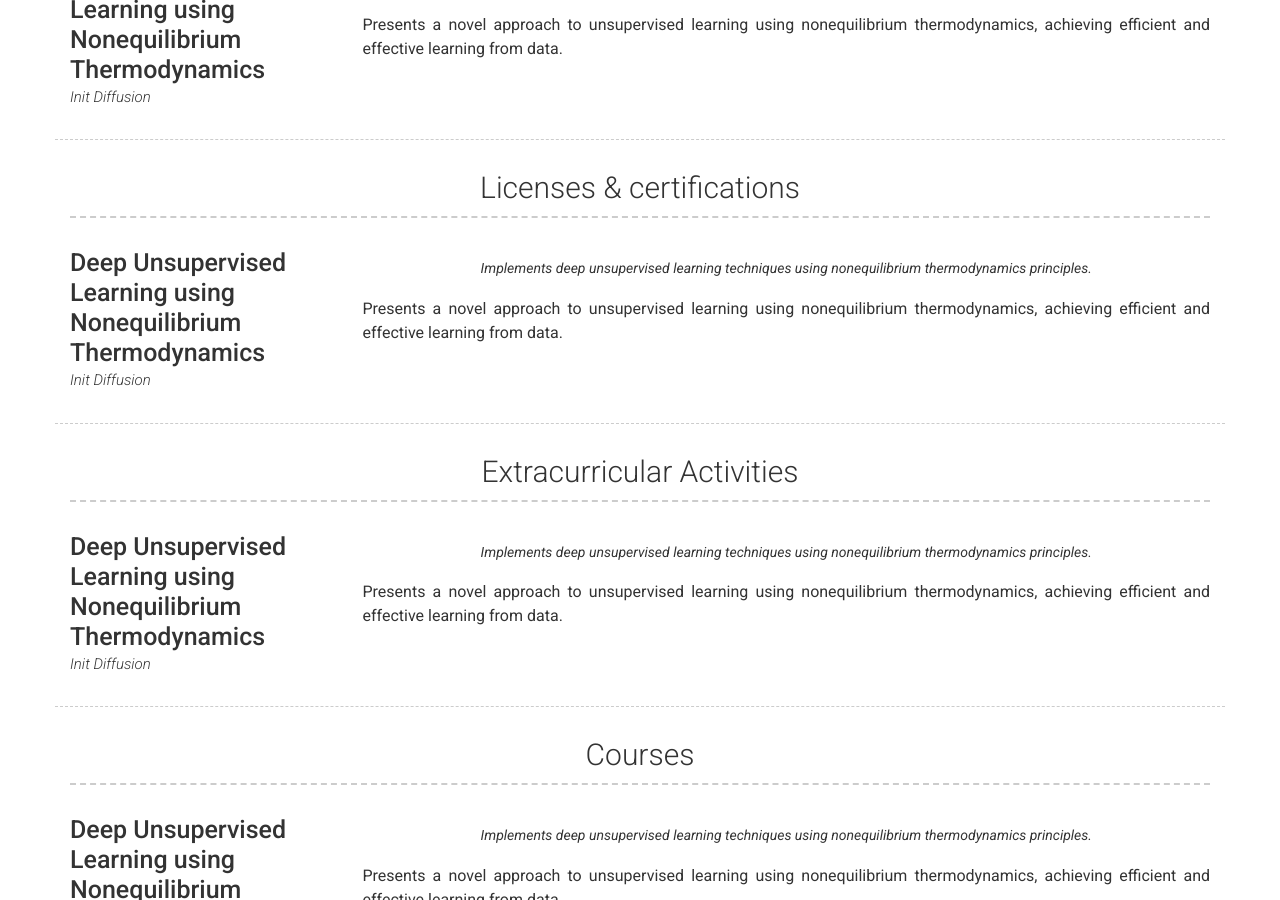
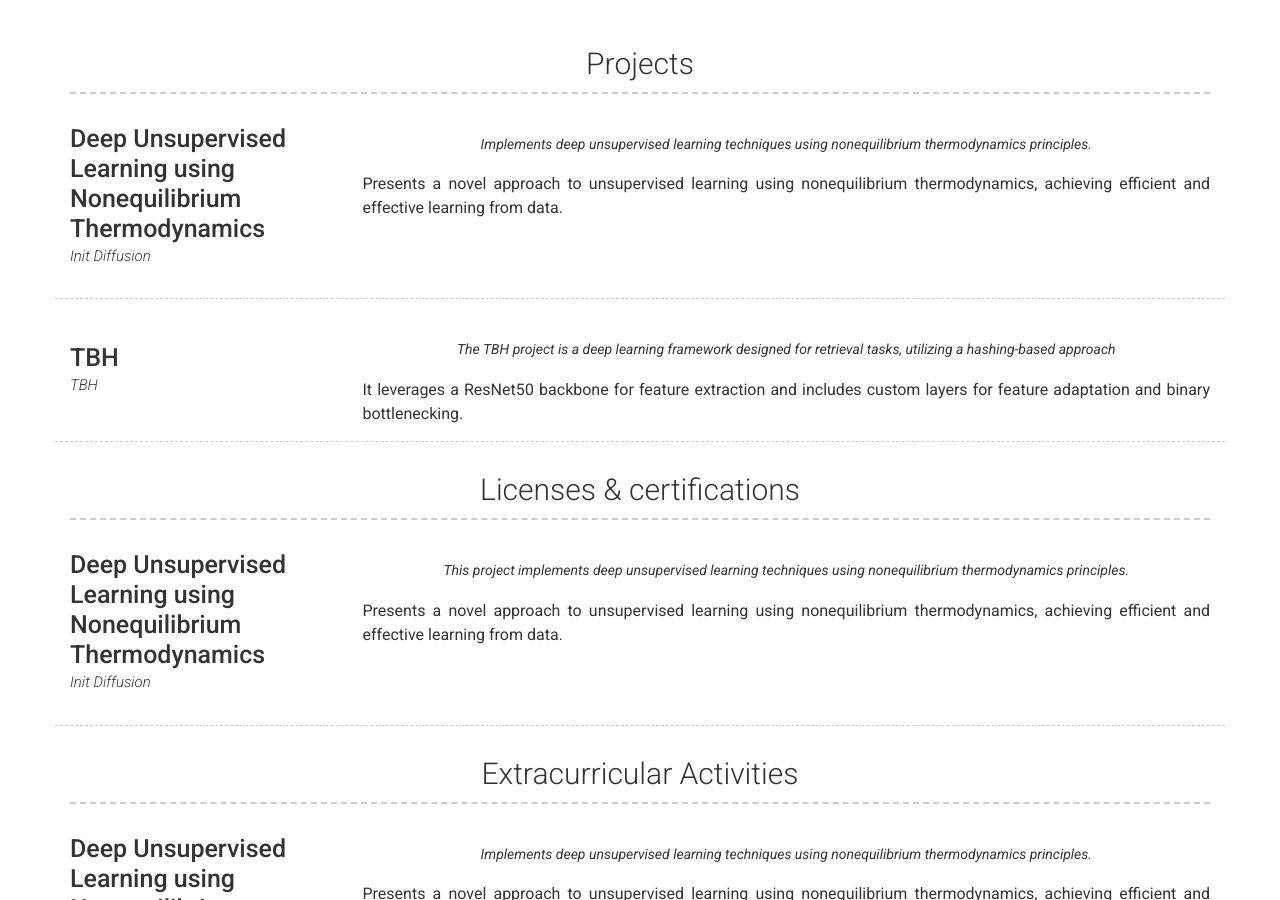
Before and after one commit to youngunghan/yuhan.github.io, a Jekyll site: the page built from index.md, in a window 1280 px wide and 900 px high, scrolled down 1898 px. Built offline with Jekyll 4.4.1, drawn with Linux system fonts in a browser that asks for light colours; nearby versions of some CDN libraries.

Commit message:
add v0.9

```diff
--- a/_config.yml
+++ b/_config.yml
@@ -65,15 +65,15 @@ content:
   - title: Education
     layout: list
     content:
-      - layout: top-right
+      - layout: top-left
         title: SNU (Seoul National University)
         sub_title: Ph.D. Candidate. CSE (Computer Science and Engineering)
         caption: 2019.09 - 2023.08
-      - layout: top-right
+      - layout: top-left
         title: KNUT (舊 韓國鐵道大學)
         sub_title: B.S. CSIE (Computer Science and Information Engineering)
         caption: 2015.03 - 2019.08
-      - layout: top-right
+      - layout: top-left
         title: KNUT (舊 韓國鐵道大學)
         sub_title: B.A. RML (Railroad Management and Logistics)
         caption: 2015.03 - 2019.08
@@ -81,12 +81,12 @@ content:
   - title: Experience
     layout: list
     content:
-      - layout: right
+      - layout: left
         title: AIDEEP
         link: https://www.aitimes.kr/news/articleView.html?idxno=33942
         sub_title: Senior Research Engineer
         caption: Mar 2025 - Present
-      - layout: right
+      - layout: left
         title: AIDEEP
         link: http://www.aideep.ai/
         sub_title: Assistant Research Engineer
@@ -117,6 +117,17 @@ content:
         description: | # this will include new lines to allow paragraphs
           Presents a novel approach to unsupervised learning using nonequilibrium thermodynamics, achieving efficient and effective learning from data.
 
+      - layout: left
+        border: weak  # Value of `weak` will display a weak border below this item. # Any
+                      # other value (or no value) means no border will be displayed
+        title: TBH
+        link: https://github.com/youngunghan/TBH
+        link_text: TBH
+        quote: >
+          The TBH project is a deep learning framework designed for retrieval tasks, utilizing a hashing-based approach
+        description: | # this will include new lines to allow paragraphs
+          It leverages a ResNet50 backbone for feature extraction and includes custom layers for feature adaptation and binary bottlenecking.
+
   - title: Licenses & certifications # Title for the section
     layout: list # Type of content section (list/text)
     content:
@@ -134,7 +145,7 @@ content:
         #     icon: fab fa-github
         #     url: Link to project (eg. sproogen.github.io/modern-resume-theme)(optional)
         quote: >
-          Implements deep unsupervised learning techniques using nonequilibrium thermodynamics principles.
+          This project implements deep unsupervised learning techniques using nonequilibrium thermodynamics principles.
         description: | # this will include new lines to allow paragraphs
           Presents a novel approach to unsupervised learning using nonequilibrium thermodynamics, achieving efficient and effective learning from data.
 
```
